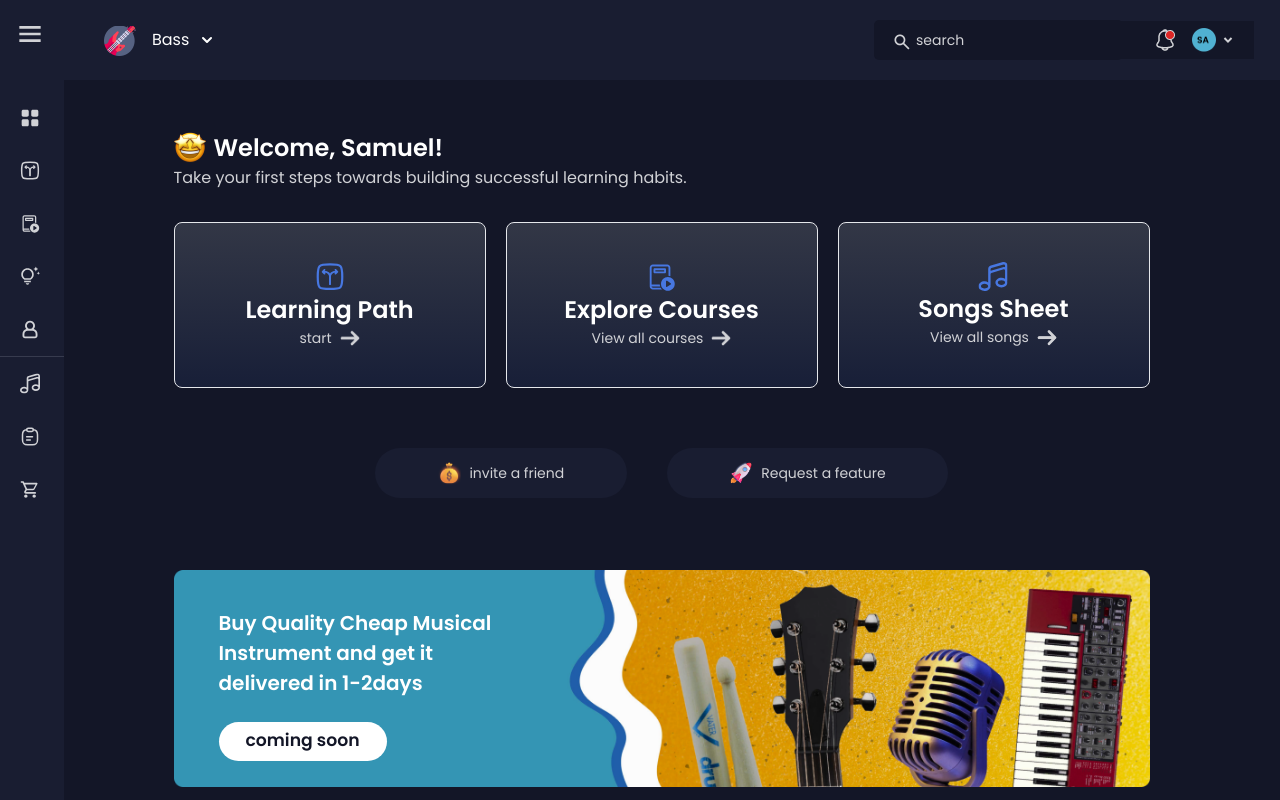
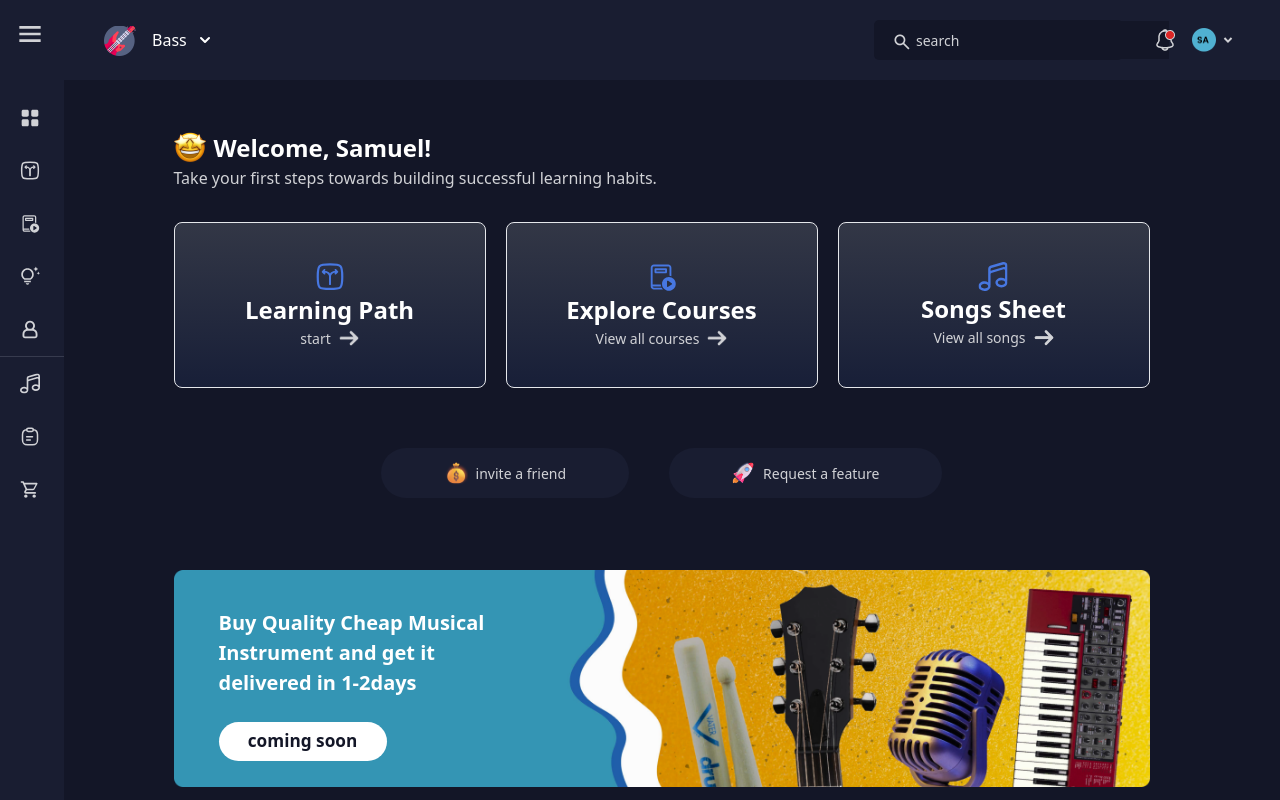
Before and after one commit to Bhiekeys/ThinkMusik, a React (Vite) app: page / in a window 1280 px wide. Built offline with nearby package versions, Linux system fonts and the light colour scheme.

Commit message:
poppins removal

```diff
--- a/src/components/Sidebar.jsx
+++ b/src/components/Sidebar.jsx
@@ -2,7 +2,7 @@ import logo from '../assets/logo.png';
 import { BiMenu } from 'react-icons/bi';
 import { navs } from '../utils/constants';
 import { NavLink } from 'react-router-dom';
-import { useState } from 'react';
+import React, { useState } from 'react';
 const Sidebar = ({ children }) => {
   const [isOpen, setIsOpen] = useState(false);
   const toggle = () => setIsOpen(!isOpen);
@@ -33,8 +33,8 @@ const Sidebar = ({ children }) => {
                 nav?.border && 'border-t border-[#373b4e]'
               } group flex items-center text-[14px]  text-[#D1D2D6] capitalize gap-[18px] ${
                 isOpen && 'pl-[34px] pr-[90px]'
-              } pl-[20px] py-[16px] transition-all hoverbg  hover:text-[#3375D9] hover:border-l-[4px]  hover:border-l-[#3375D9]`}>
-              <div>{icon}</div>
+              } pl-[20px] py-[16px] transition-all hoverbg  hover:text-[#3375D9] hover:border-l-[4px]  hover:border-l-[#3375D9] `}>
+              <div className="icon">{icon}</div>
 
               <h2
                 style={{
--- a/src/index.css
+++ b/src/index.css
@@ -5,10 +5,7 @@
 @tailwind components;
 @tailwind utilities;
 
-body {
-    font-family: 'Poppins', sans-serif;
 
-}
 
 .background {
     background: linear-gradient(180deg, rgba(231, 243, 246, 0.15) 0%, rgba(71, 119, 225, 0.09) 100%);
@@ -26,3 +23,8 @@ body {
 .hoverbg:hover{
     background: linear-gradient(92deg, rgba(71, 119, 225, 0.10) 0%, rgba(5, 38, 109, 0.07) 100%);
 }
+
+.icon svg path:hover {
+    fill: #3375d9;
+
+}
```
